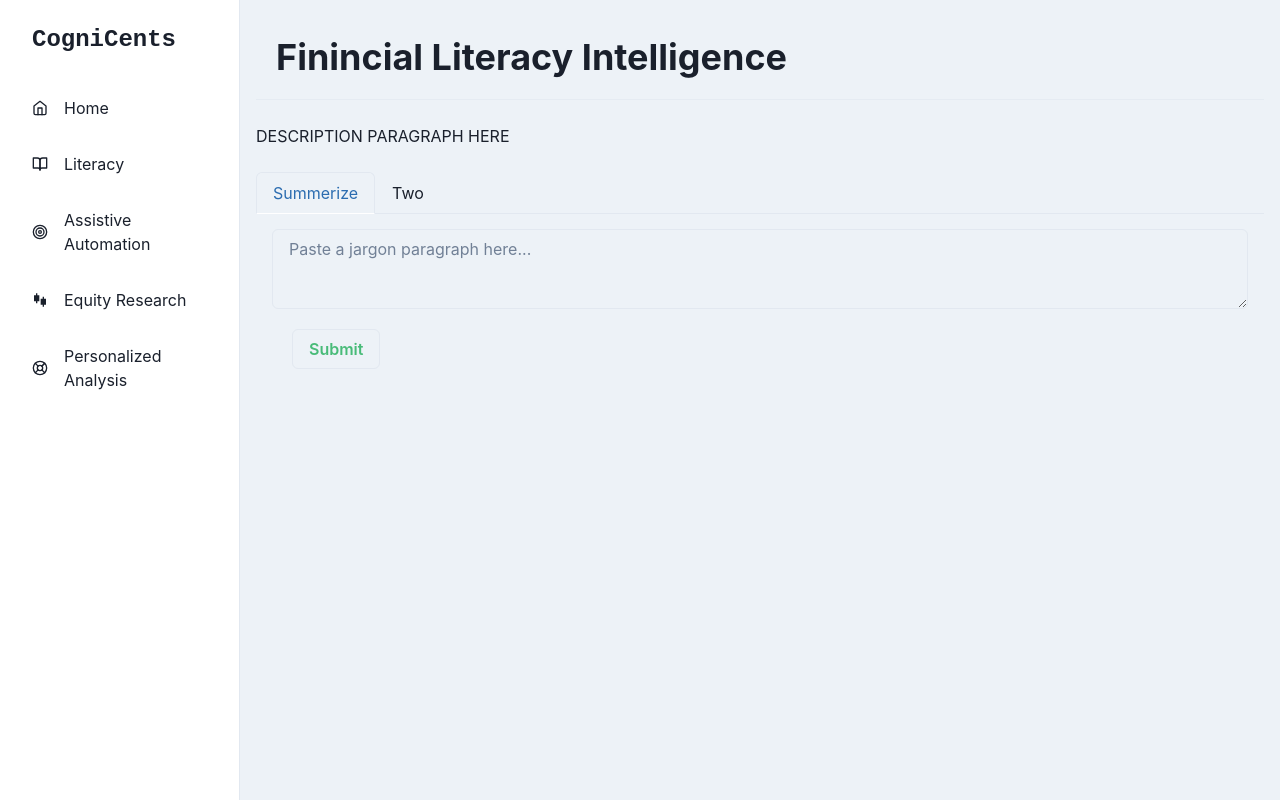
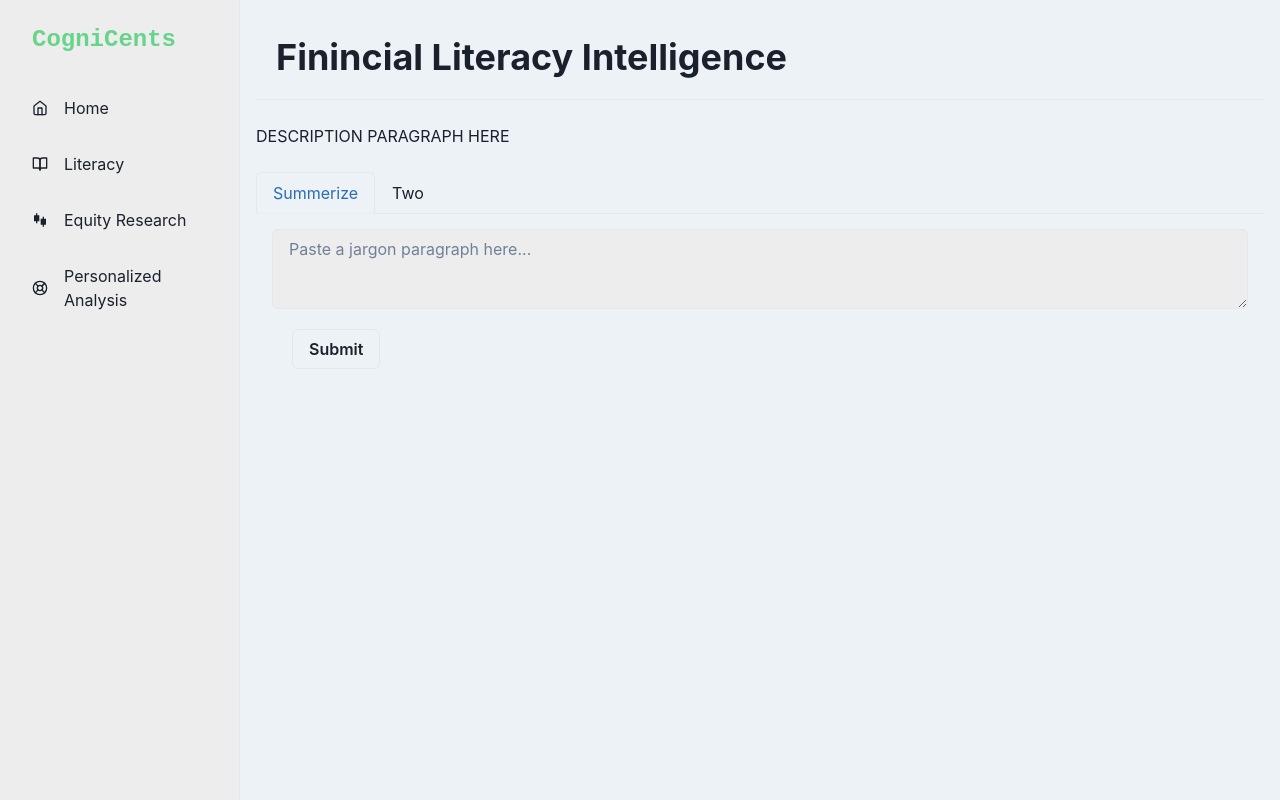
Before and after one commit to unapt/CogniCents, a Next.js app in the folder packages/frontend/: page /literacy in a window 1280 px wide. Built offline with nearby package versions, Linux system fonts and the light colour scheme.

Commit message:
theme fixes

```diff
--- a/packages/frontend/src/components/DarkModeSwitch.tsx
+++ b/packages/frontend/src/components/DarkModeSwitch.tsx
@@ -11,7 +11,7 @@ export const DarkModeSwitch = () => {
       right={4}
       icon={isDark ? <SunIcon /> : <MoonIcon />}
       aria-label="Toggle Theme"
-      colorScheme="green"
+      colorScheme="red"
       onClick={toggleColorMode}
     />
   )
--- a/packages/frontend/src/components/Hero.tsx
+++ b/packages/frontend/src/components/Hero.tsx
@@ -41,7 +41,7 @@ import { Flex, Heading } from "@chakra-ui/react";
 import { css } from "@emotion/react";
 
 const titleGradient = css`
-  background-image: linear-gradient(to left, #38A169, black);
+  background-image: linear-gradient(to left, #75ABAC, #66D489);
   background-clip: text;
   -webkit-background-clip: text;
   -webkit-text-fill-color: transparent;
@@ -56,5 +56,5 @@ export const Hero = ({ title }: { title: string }) => (
 );
 
 Hero.defaultProps = {
-  title: "Cognicents",
+  title: "CogniCents",
 };
--- a/packages/frontend/src/components/SideBar.tsx
+++ b/packages/frontend/src/components/SideBar.tsx
@@ -1,4 +1,5 @@
 import React, { ReactNode } from 'react';
+import theme from '../theme'
 import {
     IconButton,
     Box,
@@ -35,7 +36,6 @@ interface LinkItemProps {
 const LinkItems: Array<LinkItemProps> = [
     { name: 'Home', icon: FiHome, link: '/' },
     { name: 'Literacy', icon: FiBookOpen, link: '/literacy' },
-    { name: 'Assistive Automation', icon: FiTarget, link: '/assistive' },
     { name: 'Equity Research', icon: RiStockFill, link: '/personalizedadvise' },
     { name: 'Personalized Analysis', icon: FiLifeBuoy, link: '/form' },
 ];
@@ -85,7 +85,7 @@ const SideBarContent = ({ onClose, ...rest }: SideBarProps) => {
             {...rest}>
             <Flex h="20" alignItems="center" mx="8" justifyContent="space-between">
                 <Link href="/">
-                    <Text fontSize="2xl" fontFamily="monospace" fontWeight="bold">
+                    <Text fontSize="2xl" fontFamily="monospace" fontWeight="bold" color='#66D489'>
                         CogniCents
                     </Text>
                 </Link>
@@ -116,7 +116,7 @@ const NavItem = ({ link1, icon, children, ...rest }: NavItemProps) => {
                 role="group"
                 cursor="pointer"
                 _hover={{
-                    bg: 'cyan.400',
+                    bg: '#66D489',
                     color: 'white',
                 }}
                 {...rest}>
--- a/packages/frontend/src/components/TenQCard.tsx
+++ b/packages/frontend/src/components/TenQCard.tsx
@@ -26,6 +26,10 @@ export function TenqCard({ title, intro, link }) {
                 direction={{ base: 'column', sm: 'row' }}
                 overflow='hidden'
                 variant='outline'
+                _hover={{
+                    bg: '#66D489',
+                    color: 'white',
+                }}
             >
                 <Image
                     objectFit='cover'
--- a/packages/frontend/src/pages/literacy.tsx
+++ b/packages/frontend/src/pages/literacy.tsx
@@ -77,8 +77,11 @@ const Literacy = () => {
                     </TabList>
                     <TabPanels>
                         <TabPanel>
-                            <Textarea placeholder='Paste a jargon paragraph here...' onChange={event => setText(event.currentTarget.value)} />
-                            <Button isLoading={loading} margin={5} color="green.400" variant="outline" onClick={handleSubmit}>Submit</Button>
+                            <Textarea placeholder='Paste a jargon paragraph here...' backgroundColor='#EDEDED' onChange={event => setText(event.currentTarget.value)} />
+                            <Button isLoading={loading} margin={5} color="green.400" _hover={{
+                                bg: '#66D489',
+                                color: 'white',
+                            }} variant="outline" onClick={handleSubmit}>Submit</Button>
 
                             {answer ? <><Heading>Answer: </Heading>
                                 <Text>{answer}</Text></> : null}
@@ -101,6 +104,7 @@ const Literacy = () => {
                                         link="hello" />
 
 
+
                                 ))
                                 }
                             </SimpleGrid>
--- a/packages/frontend/src/theme.tsx
+++ b/packages/frontend/src/theme.tsx
@@ -31,6 +31,11 @@ const theme = extendTheme({
   },
   colors: {
     black: '#16161D',
+    white: '#EDEDED',
+    cyon: '#8CF4FF',
+    bayse: '#75ABAC',
+    grey: '#3C464F',
+    green: '#B5FF00'
   },
   fonts,
   breakpoints,
```
Also changed, not shown: packages/frontend/src/pages/index.tsx (+11 -213 lines).
